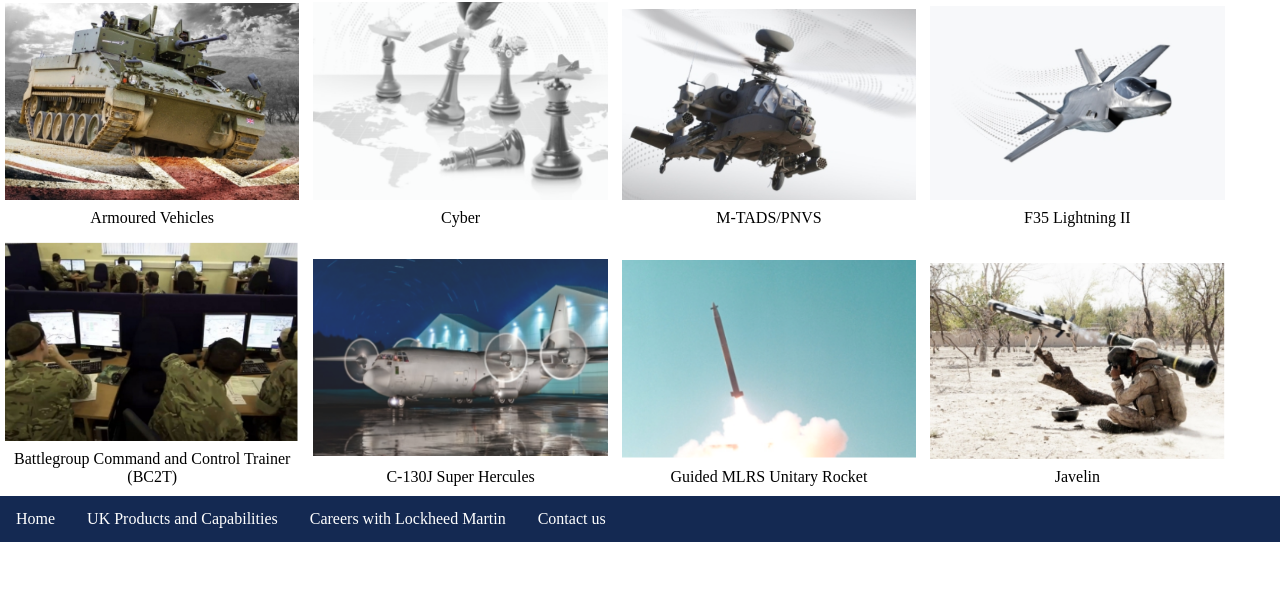
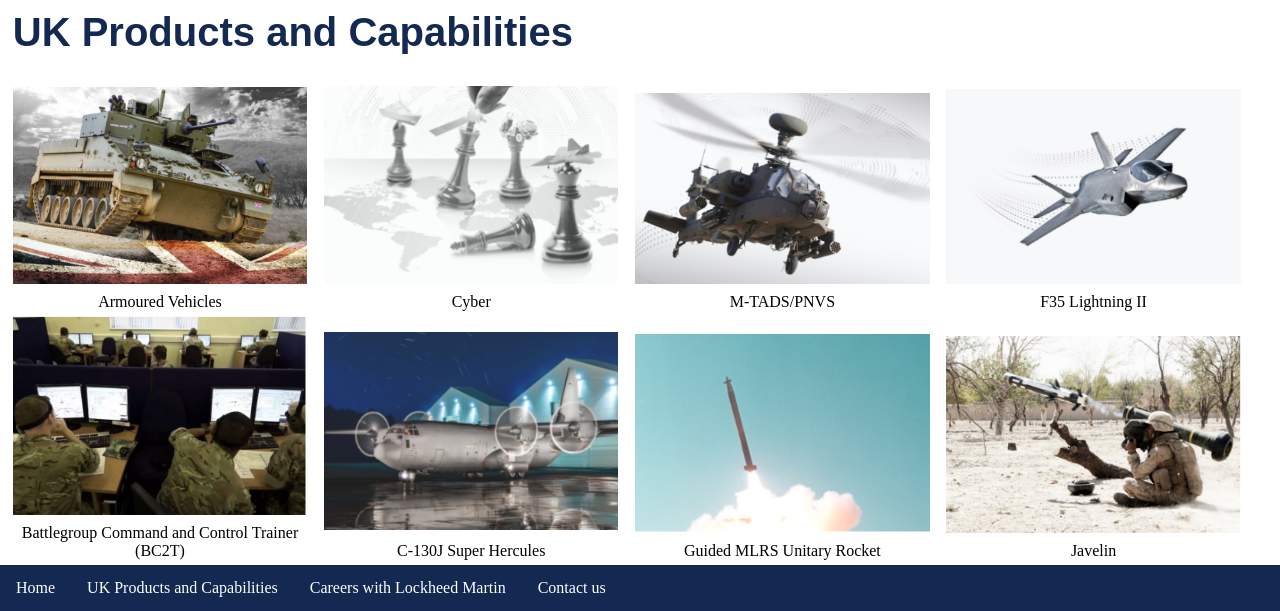
Before and after one commit to NanLieu/CDA404-Web-Technologies, a plain HTML site: page practical_assessment_1/products-capabilities.html in a window 1280 px wide. Shown: the part 203-814 px from the top of the page. Drawn offline with Linux system fonts and the light colour scheme.

Commit message:
Updated products page with heading after review

```diff
--- a/practical_assessment_1/css/main.css
+++ b/practical_assessment_1/css/main.css
@@ -96,8 +96,16 @@
     text-decoration: underline;
 }
 
+#products-heading h1 {
+    color: #142952;
+    font-family: Arial, Helvetica, sans-serif;
+    font-size: 2.5em;
+    margin: 1%;
+}
+
+
 .gallery {
-    margin: 5px;
+    margin: 0% 0% 0% 1%;
     width: 23%;
     display: inline-block;
 
--- a/practical_assessment_1/products-capabilities.html
+++ b/practical_assessment_1/products-capabilities.html
@@ -22,6 +22,10 @@
                 <li><a href="contact-us.html">Contact Us</a> </li>
             </ul>
         </div>
+    </div>
+
+    <div id="products-heading">
+        <h1>UK Products and Capabilities</h1><br>
     </div>
 
     <div class="gallery">
```
Also changed, not shown: practical_assessment_1/career.html (+1 -1 lines), practical_assessment_1/contact-us.html (+1 -1 lines), practical_assessment_1/documentation-images/Career-html-wireframe.png (added), practical_assessment_1/documentation-images/contact-us-html-wireframe.png (added), 1 other file.
